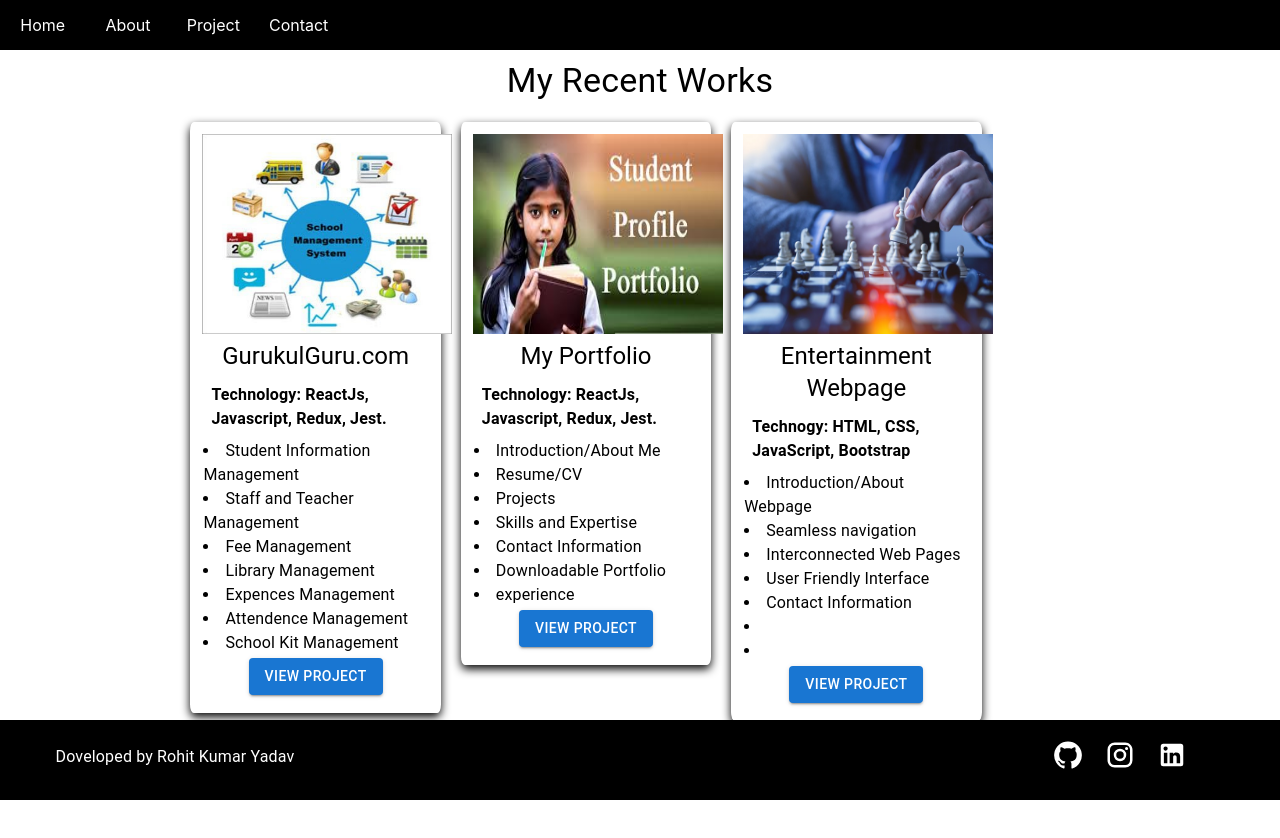
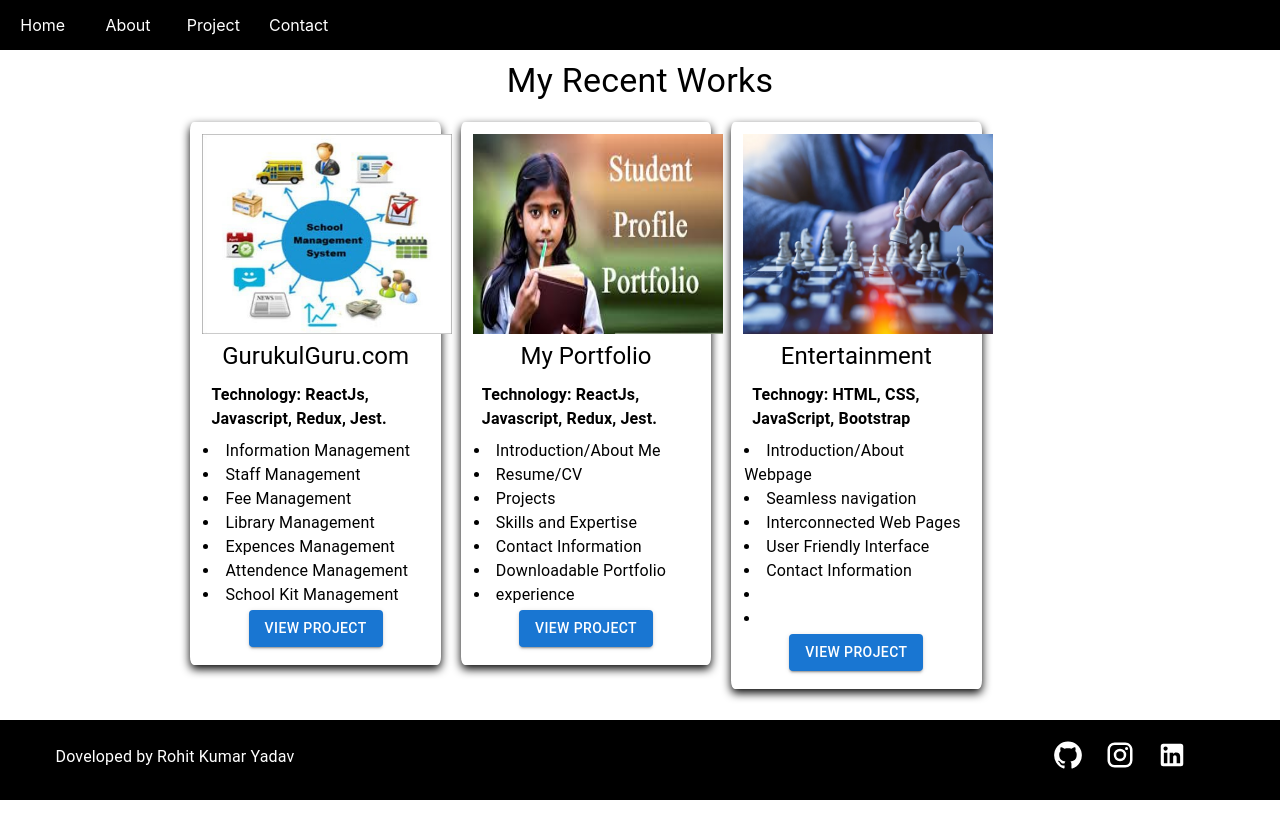
Before and after one commit to rohityadav15/portfolio, a React (Create React App) app: page /project in a window 1280 px wide. Shown: the top 838 px of the page. Built offline with nearby package versions, Linux system fonts and the light colour scheme.

Commit message:
project vie manage

```diff
--- a/src/Pages/Project/index.js
+++ b/src/Pages/Project/index.js
@@ -32,8 +32,8 @@ const Project = () => {
             imageName="school"
             title="GurukulGuru.com"
             techStack={"Technology: ReactJs, Javascript, Redux, Jest."}
-            module1="Student Information Management"
-            module2="Staff and Teacher Management"
+            module1="Information Management"
+            module2="Staff Management"
             module3="Fee Management"
             module4="Library Management"
             module5="Expences Management"
@@ -56,7 +56,7 @@ const Project = () => {
           <ProjectView
             url="https://entertainment-ui.netlify.app/"
             imageName="entertainment"
-            title="Entertainment Webpage"
+            title="Entertainment"
             techStack={"Technogy: HTML, CSS, JavaScript, Bootstrap"}
             module1="Introduction/About Webpage"
             module2={"Seamless navigation"}
```
